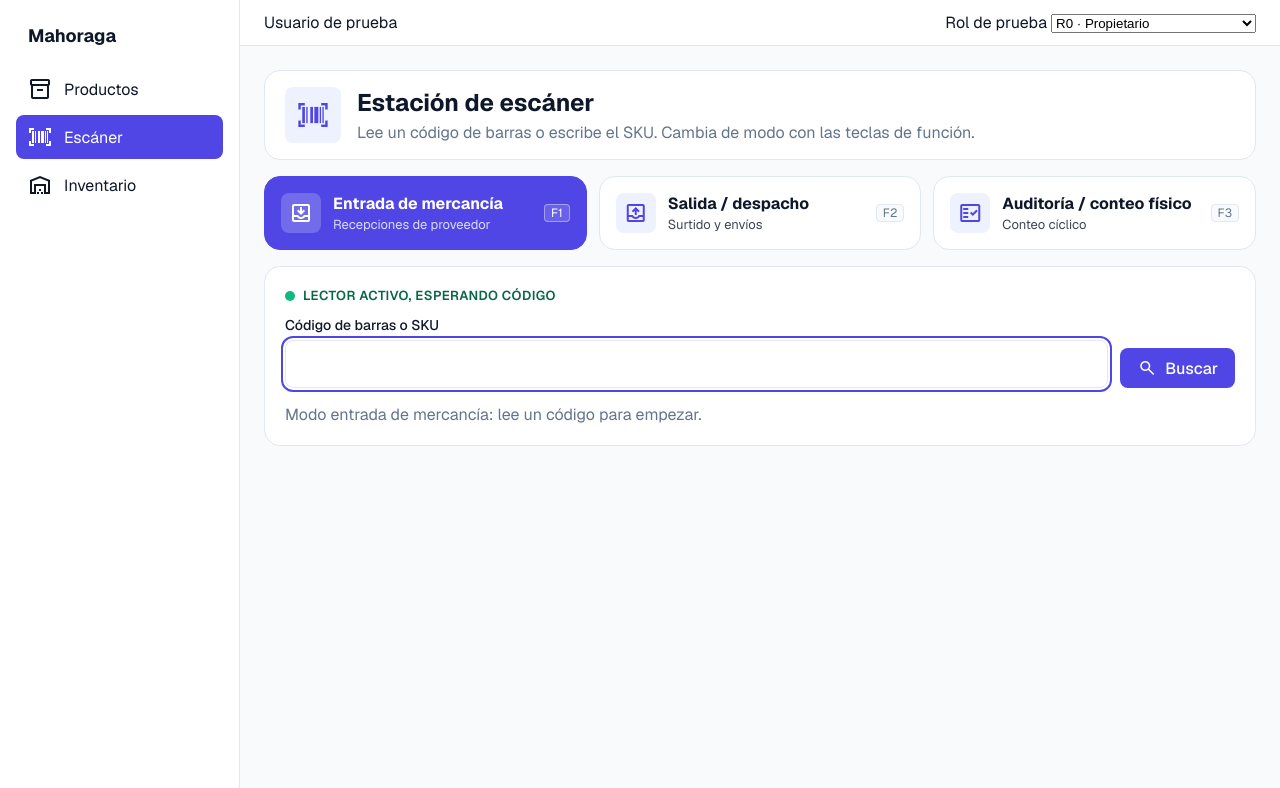
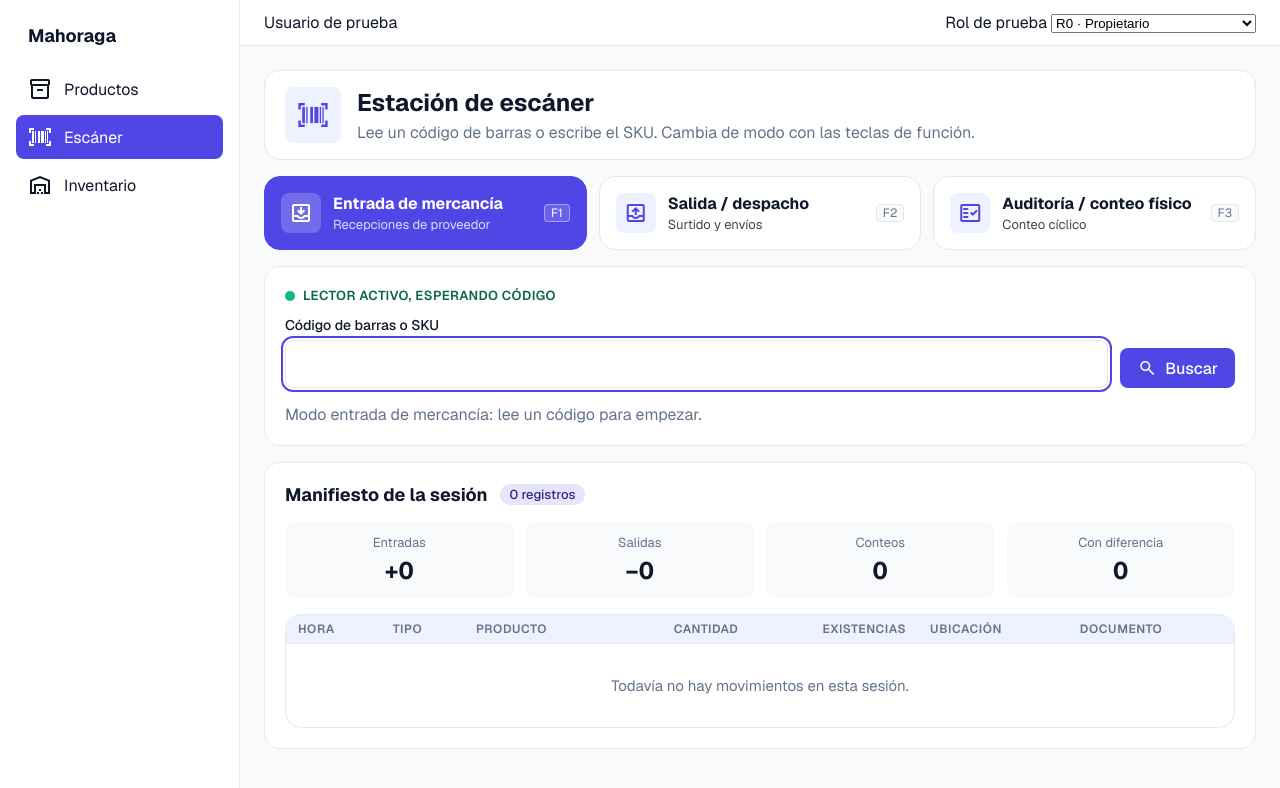
Before and after one commit to IkerSolis/Inventario-Mahoraga-Requiem--GPS, a React (Vite) app: page /escaner in a window 1280 px wide. Shown: the top 788 px of the page. Built offline with nearby package versions, Linux system fonts and the light colour scheme.

Commit message:
Escáner: manifiesto de la sesión con resumen por tipo

```diff
--- a/src/modulos/escaner/EscanerPage.css
+++ b/src/modulos/escaner/EscanerPage.css
@@ -338,3 +338,53 @@
     min-height: 44px;
   }
 }
+
+/* Manifiesto de la sesión */
+.manifiesto {
+  display: grid;
+  gap: 1rem;
+}
+
+.manifiesto-encabezado {
+  display: flex;
+  align-items: center;
+  gap: 0.75rem;
+}
+
+.manifiesto-encabezado h2 {
+  margin: 0;
+  font-size: 1.125rem;
+}
+
+.manifiesto-resumen {
+  display: grid;
+  grid-template-columns: repeat(auto-fit, minmax(8rem, 1fr));
+  gap: 0.75rem;
+  margin: 0;
+}
+
+.manifiesto-resumen div {
+  padding: 0.75rem 1rem;
+  border-radius: var(--radio-control);
+  background: var(--color-fondo);
+  text-align: center;
+}
+
+.manifiesto-resumen dt {
+  color: var(--color-texto-suave);
+  font-size: 0.8125rem;
+}
+
+.manifiesto-resumen dd {
+  margin: 0.25rem 0 0;
+  font-size: 1.5rem;
+  font-weight: 700;
+}
+
+.manifiesto-alerta {
+  color: color-mix(in srgb, var(--color-alerta) 55%, black);
+}
+
+.manifiesto-nombre {
+  font-weight: 600;
+}
--- a/src/modulos/escaner/EscanerPage.jsx
+++ b/src/modulos/escaner/EscanerPage.jsx
@@ -16,7 +16,19 @@ import {
   sumarCantidad,
   validarCantidad,
 } from './escanerLogica.js'
+import ManifiestoSesion from './ManifiestoSesion.jsx'
 import './EscanerPage.css'
+
+const CLAVE_MANIFIESTO = 'escaner-manifiesto'
+const MAXIMO_MANIFIESTO = 200 // para no llenar el almacenamiento en una sesión muy larga
+
+function cargarManifiesto() {
+  try {
+    return JSON.parse(sessionStorage.getItem(CLAVE_MANIFIESTO)) ?? []
+  } catch {
+    return []
+  }
+}
 
 export default function EscanerPage() {
   const puede = usePuede()
@@ -34,6 +46,16 @@ export default function EscanerPage() {
   const [confirmando, setConfirmando] = useState(false)
   const [errorMovimiento, setErrorMovimiento] = useState(null)
   const [ultimoMovimiento, setUltimoMovimiento] = useState(null) // texto del último movimiento registrado
+  const [manifiesto, setManifiesto] = useState(cargarManifiesto) // movimientos de la sesión, el más nuevo primero
+
+  // El manifiesto se guarda en sessionStorage: sobrevive a recargar la página, se borra al cerrar la pestaña
+  useEffect(() => {
+    try {
+      sessionStorage.setItem(CLAVE_MANIFIESTO, JSON.stringify(manifiesto))
+    } catch {
+      // Sin almacenamiento (modo privado o bloqueado): el manifiesto solo vive mientras la página esté abierta
+    }
+  }, [manifiesto])
   const lector = useRef(null)
   // Número de la última búsqueda: si llegan dos lecturas seguidas, se ignora la respuesta de la vieja
   const ultimaBusqueda = useRef(0)
@@ -95,6 +117,8 @@ export default function EscanerPage() {
       }
       const { movimiento } = await registrarMovimiento(datos, lectura.clave)
       setUltimoMovimiento(resumenMovimiento(movimiento, producto.nombre))
+      const registro = { ...movimiento, nombre: producto.nombre, sku: producto.sku, clave: lectura.clave }
+      setManifiesto((anterior) => [registro, ...anterior].slice(0, MAXIMO_MANIFIESTO))
       setLectura(null)
       enfocarLector()
     } catch (e) {
@@ -244,6 +268,8 @@ export default function EscanerPage() {
             )
           )}
         </div>
+
+        <ManifiestoSesion movimientos={manifiesto} />
       </div>
     </section>
   )
--- /dev/null
+++ b/src/modulos/escaner/ManifiestoSesion.jsx
@@ -0,0 +1,104 @@
+import Badge from '../../components/Badge.jsx'
+import Tabla from '../../components/Tabla.jsx'
+import { resumirManifiesto, textoCantidad, textoDiferencia } from './escanerLogica.js'
+
+const TIPOS = {
+  entrada: { texto: 'Entrada', tono: 'optimo' },
+  salida: { texto: 'Salida', tono: 'info' },
+  conteo: { texto: 'Conteo', tono: 'neutro' },
+}
+
+const columnas = [
+  {
+    clave: 'fecha',
+    titulo: 'Hora',
+    render: (m) => <span className="cifra">{new Date(m.fecha).toLocaleTimeString('es-MX')}</span>,
+  },
+  {
+    clave: 'tipo',
+    titulo: 'Tipo',
+    render: (m) => <Badge tono={TIPOS[m.tipo].tono}>{TIPOS[m.tipo].texto}</Badge>,
+  },
+  {
+    clave: 'producto',
+    titulo: 'Producto',
+    render: (m) => (
+      <>
+        <div className="manifiesto-nombre">{m.nombre}</div>
+        <div className="producto-sku">{m.sku}</div>
+      </>
+    ),
+  },
+  {
+    clave: 'cantidad',
+    titulo: 'Cantidad',
+    alinear: 'derecha',
+    render: (m) => (
+      <>
+        <strong>{textoCantidad(m.tipo, m.cantidad)}</strong>
+        {m.tipo === 'conteo' && m.diferencia !== 0 && (
+          <div>
+            <Badge tono="alerta">Dif. {textoDiferencia(m.diferencia)}</Badge>
+          </div>
+        )}
+      </>
+    ),
+  },
+  {
+    clave: 'existencias',
+    titulo: 'Existencias',
+    alinear: 'derecha',
+    render: (m) => `${m.existenciasAntes} → ${m.existenciasDespues}`,
+  },
+  {
+    clave: 'ubicacion',
+    titulo: 'Ubicación',
+    render: (m) => `Pasillo ${m.pasillo || '—'} · Rack ${m.rack || '—'} · Gaveta ${m.gaveta || '—'}`,
+  },
+  { clave: 'documento', titulo: 'Documento', render: (m) => m.documento || '—' },
+]
+
+// "Manifiesto de remesa activa": los movimientos confirmados en esta sesión, el más reciente primero.
+// movimientos: lo que respondió el servidor, más el nombre y SKU del producto y la clave de idempotencia.
+export default function ManifiestoSesion({ movimientos }) {
+  const resumen = resumirManifiesto(movimientos)
+
+  return (
+    <section className="escaner-panel manifiesto" aria-labelledby="titulo-manifiesto">
+      <header className="manifiesto-encabezado">
+        <h2 id="titulo-manifiesto">Manifiesto de la sesión</h2>
+        <Badge tono="info">
+          {movimientos.length} {movimientos.length === 1 ? 'registro' : 'registros'}
+        </Badge>
+      </header>
+
+      <dl className="manifiesto-resumen">
+        <div>
+          <dt>Entradas</dt>
+          <dd className="cifra">+{resumen.entradas}</dd>
+        </div>
+        <div>
+          <dt>Salidas</dt>
+          <dd className="cifra">−{resumen.salidas}</dd>
+        </div>
+        <div>
+          <dt>Conteos</dt>
+          <dd className="cifra">{resumen.conteos}</dd>
+        </div>
+        <div>
+          <dt>Con diferencia</dt>
+          <dd className={`cifra ${resumen.conDiferencia > 0 ? 'manifiesto-alerta' : ''}`}>{resumen.conDiferencia}</dd>
+        </div>
+      </dl>
+
+      {/* La clave de idempotencia es única por movimiento, así que sirve como key de cada fila */}
+      <Tabla
+        columnas={columnas}
+        filas={movimientos}
+        claveFila="clave"
+        compacta
+        mensajeVacio="Todavía no hay movimientos en esta sesión."
+      />
+    </section>
+  )
+}
--- a/src/modulos/escaner/escanerLogica.js
+++ b/src/modulos/escaner/escanerLogica.js
@@ -112,3 +112,17 @@ export function resumenMovimiento(movimiento, nombreProducto) {
   const nombre = tipo === 'entrada' ? 'Entrada registrada' : 'Salida registrada'
   return `${nombre}: ${nombreProducto} ${textoCantidad(tipo, cantidad)} (${existenciasAntes} → ${existenciasDespues}).`
 }
+
+// Totales del manifiesto: piezas que entraron y salieron, conteos hechos y cuántos tuvieron diferencia
+export function resumirManifiesto(movimientos) {
+  const resumen = { entradas: 0, salidas: 0, conteos: 0, conDiferencia: 0 }
+  for (const m of movimientos) {
+    if (m.tipo === 'entrada') resumen.entradas += m.cantidad
+    if (m.tipo === 'salida') resumen.salidas += m.cantidad
+    if (m.tipo === 'conteo') {
+      resumen.conteos += 1
+      if (m.diferencia !== 0) resumen.conDiferencia += 1
+    }
+  }
+  return resumen
+}
```
Also changed, not shown: 1 other file (tests, documents, lock files or other folders).
